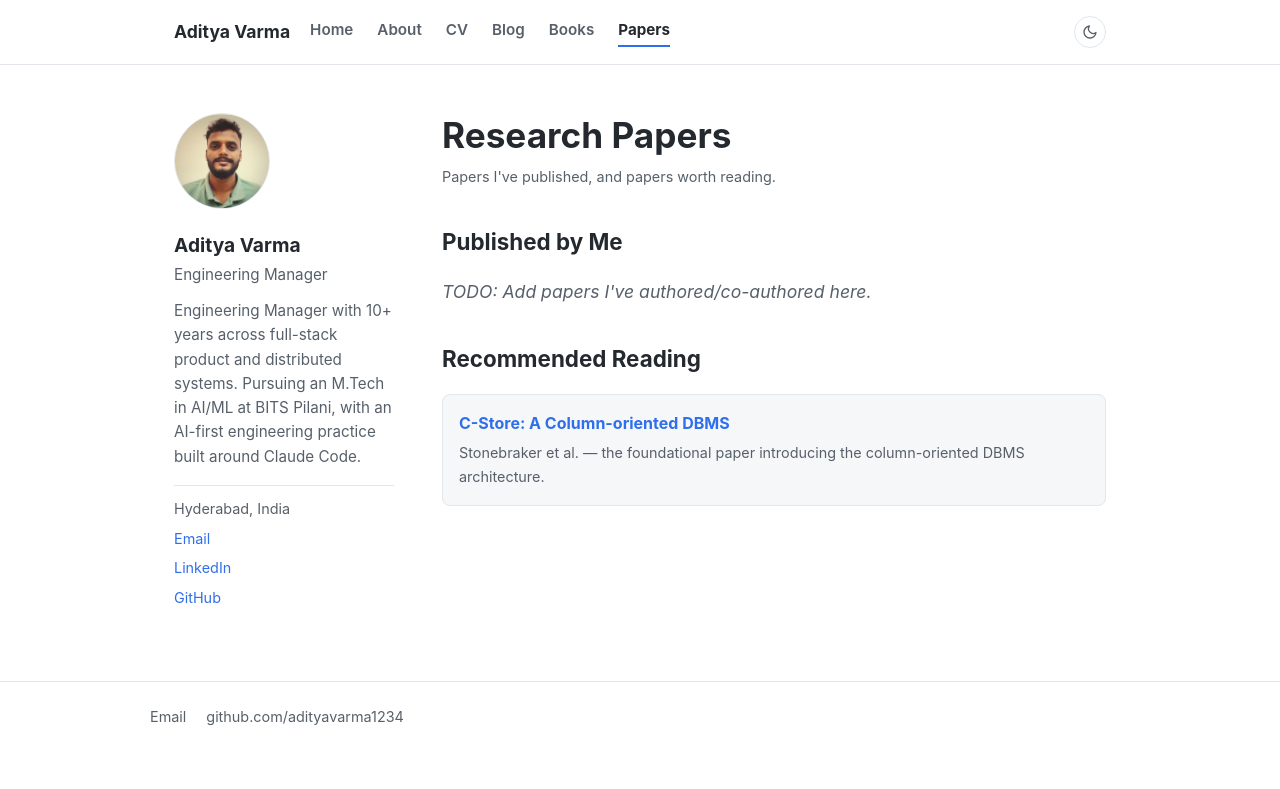
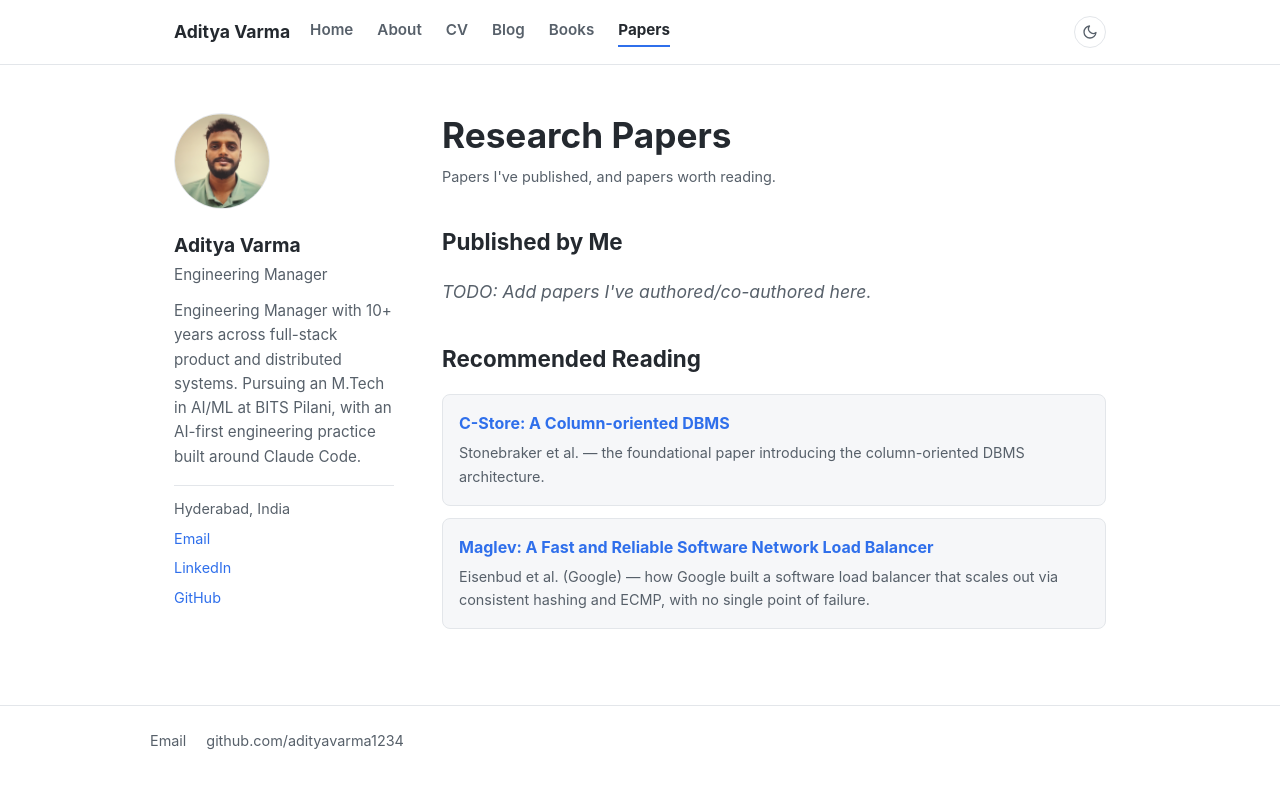
Before and after one commit to adityavarma1234/adityavarma1234.github.io, a Jekyll site: the page built from papers/index.html, in a window 1280 px wide. Shown: the top 789 px of the page. Built offline with Jekyll 4.4.1, drawn with Linux system fonts in a browser that asks for light colours.

Commit message:
Add maglev paper

```diff
--- a/papers/index.html
+++ b/papers/index.html
@@ -17,5 +17,9 @@ title: Research Papers
       <h3 class="paper-title"><a href="https://web.stanford.edu/class/cs345d-01/rl/cstore.pdf" target="_blank" rel="noopener">C-Store: A Column-oriented DBMS</a></h3>
       <p class="paper-meta">Stonebraker et al. &mdash; the foundational paper introducing the column-oriented DBMS architecture.</p>
     </li>
+    <li class="paper-card">
+      <h3 class="paper-title"><a href="https://static.googleusercontent.com/media/research.google.com/en//pubs/archive/44824.pdf" target="_blank" rel="noopener">Maglev: A Fast and Reliable Software Network Load Balancer</a></h3>
+      <p class="paper-meta">Eisenbud et al. (Google) &mdash; how Google built a software load balancer that scales out via consistent hashing and ECMP, with no single point of failure.</p>
+    </li>
   </ul>
 </section>
```
